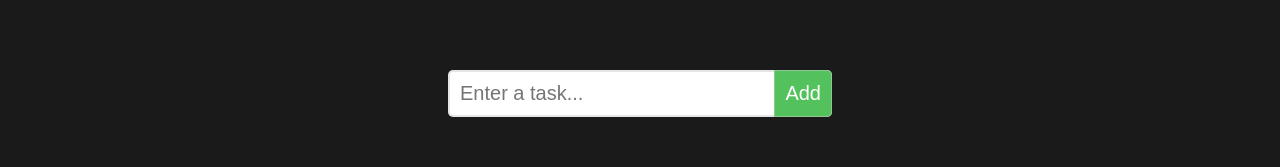
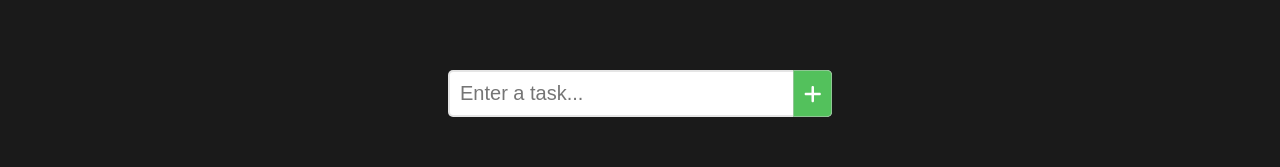
Before and after one commit to cornelgit/React-To-Do-List-App, a React (Vite) app: page / in a window 1280 px wide. Shown: the part 185-352 px from the top of the page. Built offline with nearby package versions, Linux system fonts and the light colour scheme.

Commit message:
changed Add button text to a plus fontawesome icon in task input box

```diff
--- a/src/Components/ToDoTaskList.jsx
+++ b/src/Components/ToDoTaskList.jsx
@@ -3,6 +3,7 @@ import { FontAwesomeIcon } from "@fortawesome/react-fontawesome";
 import { faTrash } from "@fortawesome/free-solid-svg-icons";
 import { faArrowDown } from "@fortawesome/free-solid-svg-icons";
 import { faArrowUp } from "@fortawesome/free-solid-svg-icons";
+import { faPlus } from "@fortawesome/free-solid-svg-icons";
 
 function ToDoTaskList() {
     const [tasks, setTasks] = useState([]);
@@ -75,7 +76,7 @@ function ToDoTaskList() {
                         }}
                     />
                     <button className="add-button" onClick={addTask}>
-                        Add
+                        <FontAwesomeIcon icon={faPlus} />
                     </button>
                 </div>
 
```
